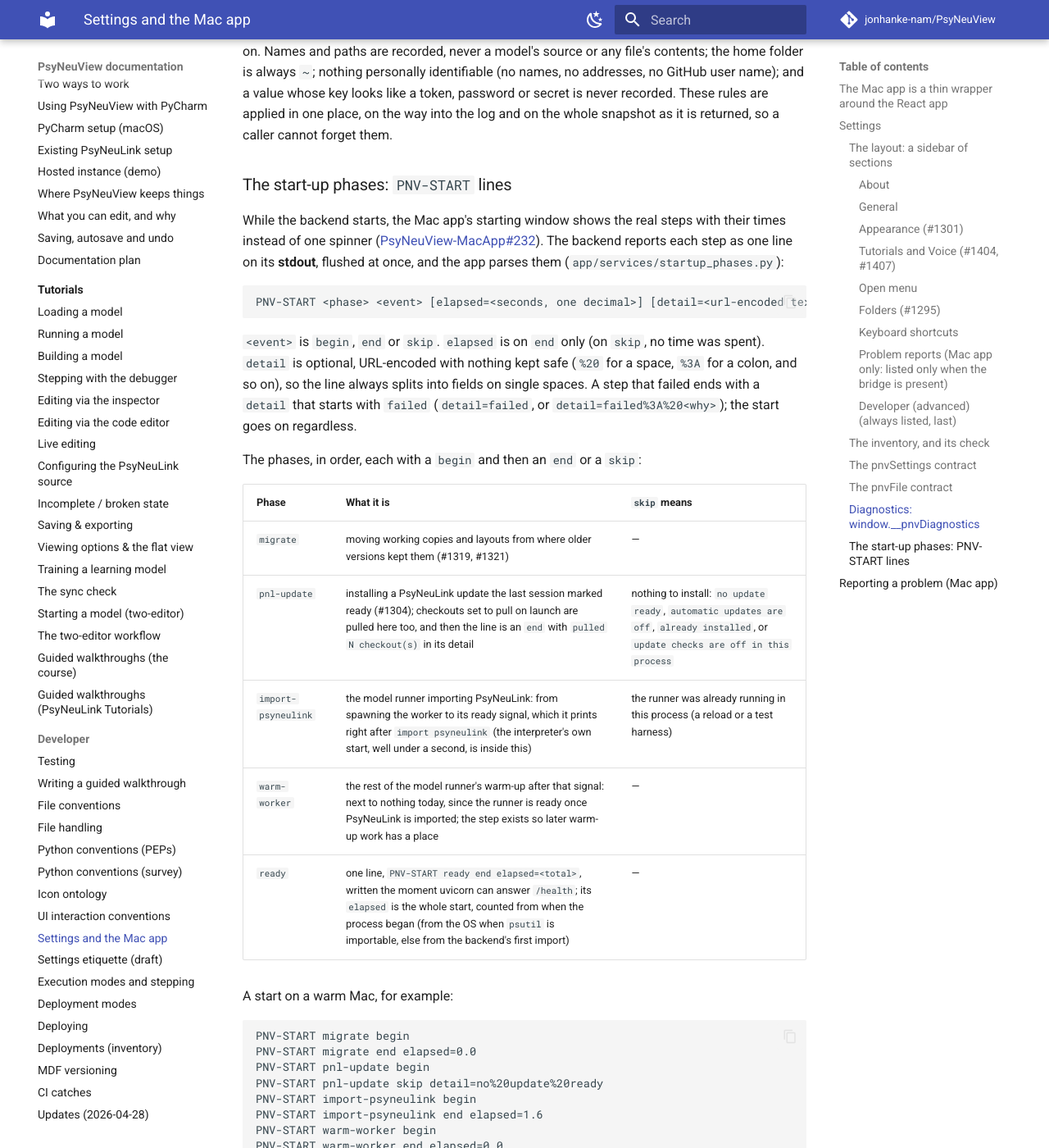
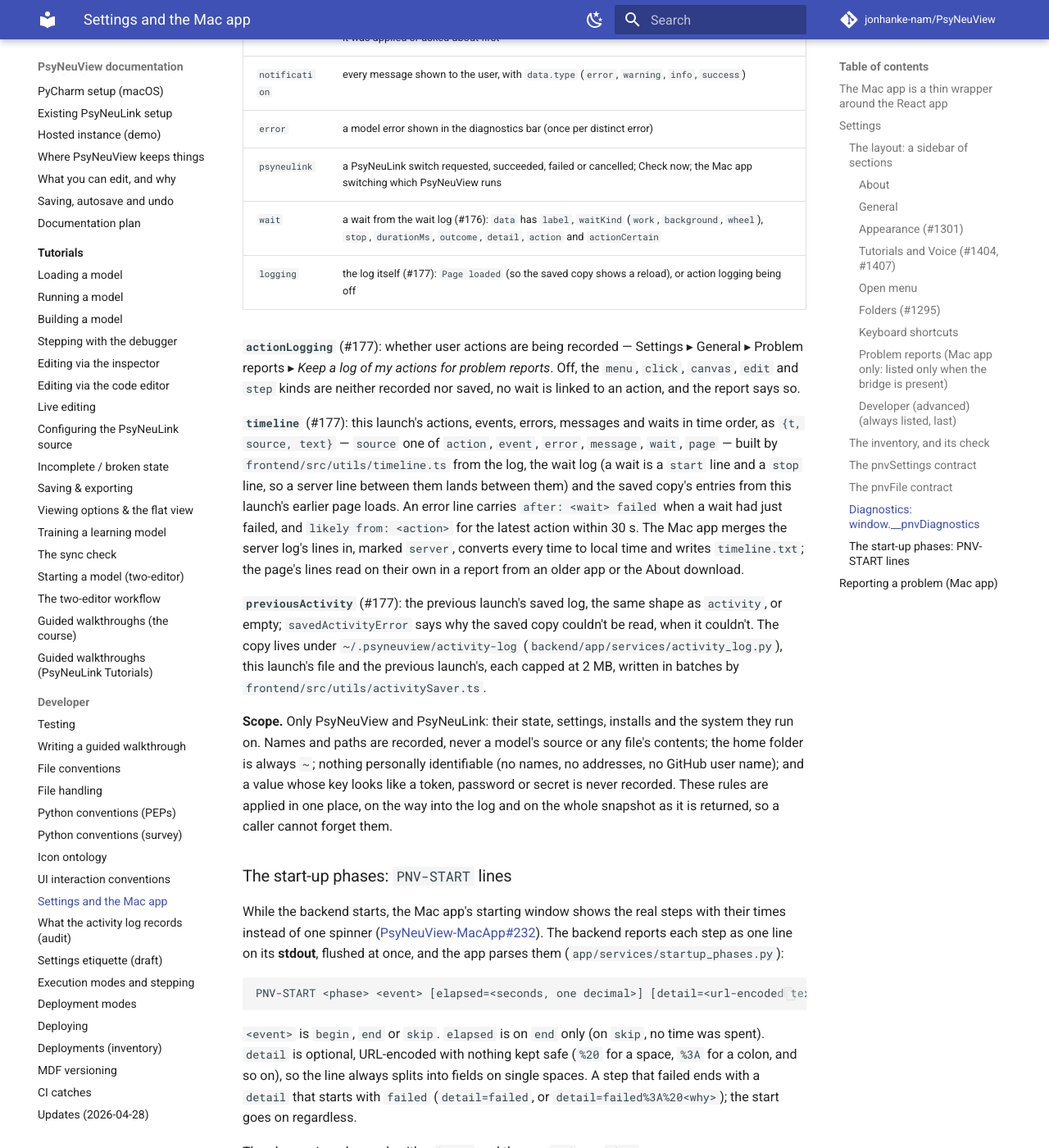
Before and after one commit to jonhanke-nam/PsyNeuView, an MkDocs documentation site: the page built from docs/settings-and-mac-app.md, in a window 1280 px wide and 1400 px high, scrolled down 8579 px. Shown: the whole window at 82% size. Built offline with MkDocs 1.6.1 and Material for MkDocs 9.7.7, drawn with Linux system fonts in a browser that asks for light colours; comment, search, counter and statistics services are not loaded; some of the changed text lies outside the part shown.

Commit message:
Docs: the audit of what the activity log records, and the snapshot's new fields (#177)
Co-Authored-By: Claude Fable 5.1 <noreply@anthropic.com>

````diff
--- a/docs/settings-and-mac-app.md
+++ b/docs/settings-and-mac-app.md
@@ -210,7 +210,7 @@ a Problem calls ([#1287](https://github.com/jonhanke-nam/PsyNeuView/issues/1287)
 [PsyNeuView-MacApp#208](https://github.com/jonhanke-nam/PsyNeuView-MacApp/issues/208)):
 
 ```js
-const { version, state, activity } = await window.__pnvDiagnostics();
+const { version, state, activity, timeline, previousActivity, actionLogging } = await window.__pnvDiagnostics();
 ```
 
 It is built fresh on every call, so it is always current. An older page has
@@ -233,12 +233,19 @@ snapshot) and `frontend/src/utils/activityLog.ts` (the log).
 | `server` | the relevant parts of `/api/settings/info`, fetched fresh with a 3-second timeout: `versions` (PsyNeuView and its commit, PsyNeuLink, ModECI MDF), `deployment`, `health`, `features`, `githubAuth` (`source` and `hasRepoScope` only — never the user name), `updates`. When the fetch fails, `{error}` stands here instead and `app` and `psyneulink` fall back to the last answer the page saw; the call itself never fails for this |
 
 **`activity`**, the log since the page loaded: an array of
-`{t, kind, text, data?}` — `t` an ISO time, `kind` one of the below — the
-last 2,000 entries, oldest first.
+`{t, time, kind, text, data?}` — `t` and `time` the same ISO time (the Mac
+app reads `time`), `kind` one of the below — the last 2,000 entries, oldest
+first, with the wait log's entries (#176) merged in. When action logging is
+off (#177), the first entry is a `logging` one saying so. Which controls are
+logged, and which aren't and why, is the audit:
+[What the activity log records](activity-log-audit.md).
 
 | `kind` | Recorded for |
 |---|---|
-| `menu` | an item chosen in the Open, Tutorials or Layout menu (its label), a Settings section shown, a keyboard shortcut that did something |
+| `menu` | a menu opened; an item chosen in the Open, Tutorials or Layout menu (its label); a Settings section shown; a keyboard shortcut that did something |
+| `click` | a button or a tab pressed anywhere else, by its label and where it is: `Toolbar › Save`, `Bottom tabs › Run` (#177, one click listener: `frontend/src/utils/clickLog.ts`) |
+| `canvas` | a node or an edge selected on the graph, or the selection cleared (#177) |
+| `edit` | a change undo knows about — `Moved node a`, `Modified gain in a`, `Edited the code` — and undo and redo themselves (#177); the name of what changed, never the new text or value |
 | `model` | a model opened or reopened, saved, saved as, locked or unlocked, a checkout protected (`data.path`) |
 | `setting` | a setting changed: `data.key` is its inventory id (`developer-mode`, `graph-pointer`, `open-menu-sections`, `keyboard-shortcuts`, `pnl-auto-update`, `catalogs`, …) and `data.value` the new value, for non-sensitive settings only — the address reports go to is recorded as changed, never what to |
 | `run`, `learn` | started, then finished with `data.outcome` (`ok`, `failed`, `cancelled`), `durationMs` and, on failure, the `reason` |
@@ -248,6 +255,33 @@ last 2,000 entries, oldest first.
 | `notification` | every message shown to the user, with `data.type` (`error`, `warning`, `info`, `success`) |
 | `error` | a model error shown in the diagnostics bar (once per distinct error) |
 | `psyneulink` | a PsyNeuLink switch requested, succeeded, failed or cancelled; Check now; the Mac app switching which PsyNeuView runs |
+| `wait` | a wait from the wait log (#176): `data` has `label`, `waitKind` (`work`, `background`, `wheel`), `stop`, `durationMs`, `outcome`, `detail`, `action` and `actionCertain` |
+| `logging` | the log itself (#177): `Page loaded` (so the saved copy shows a reload), or action logging being off |
+
+**`actionLogging`** (#177): whether user actions are being recorded —
+Settings ▸ General ▸ Problem reports ▸ *Keep a log of my actions for problem
+reports*. Off, the `menu`, `click`, `canvas`, `edit` and `step` kinds are
+neither recorded nor saved, no wait is linked to an action, and the report
+says so.
+
+**`timeline`** (#177): this launch's actions, events, errors, messages and
+waits in time order, as `{t, source, text}` — `source` one of `action`,
+`event`, `error`, `message`, `wait`, `page` — built by
+`frontend/src/utils/timeline.ts` from the log, the wait log (a wait is a
+`start` line and a `stop` line, so a server line between them lands between
+them) and the saved copy's entries from this launch's earlier page loads.
+An error line carries `after: <wait> failed` when a wait had just failed,
+and `likely from: <action>` for the latest action within 30 s. The Mac app
+merges the server log's lines in, marked `server`, converts every time to
+local time and writes `timeline.txt`; the page's lines read on their own in
+a report from an older app or the About download.
+
+**`previousActivity`** (#177): the previous launch's saved log, the same
+shape as `activity`, or empty; `savedActivityError` says why the saved copy
+couldn't be read, when it couldn't. The copy lives under
+`~/.psyneuview/activity-log` (`backend/app/services/activity_log.py`),
+this launch's file and the previous launch's, each capped at 2 MB, written
+in batches by `frontend/src/utils/activitySaver.ts`.
 
 **Scope.** Only PsyNeuView and PsyNeuLink: their state, settings, installs
 and the system they run on. Names and paths are recorded, never a model's
--- a/mkdocs.yml
+++ b/mkdocs.yml
@@ -85,6 +85,7 @@ nav:
       - Icon ontology: icon-ontology.md
       - UI interaction conventions: ui-interaction-conventions.md
       - Settings and the Mac app: settings-and-mac-app.md
+      - What the activity log records (audit): activity-log-audit.md
       - Settings etiquette (draft): settings-etiquette.md
       - Execution modes and stepping: execution-modes-and-stepping.md
       - Deployment modes: deployment-modes.md
````
Also changed, not shown: docs/activity-log-audit.md (added, +145 -0 lines).
